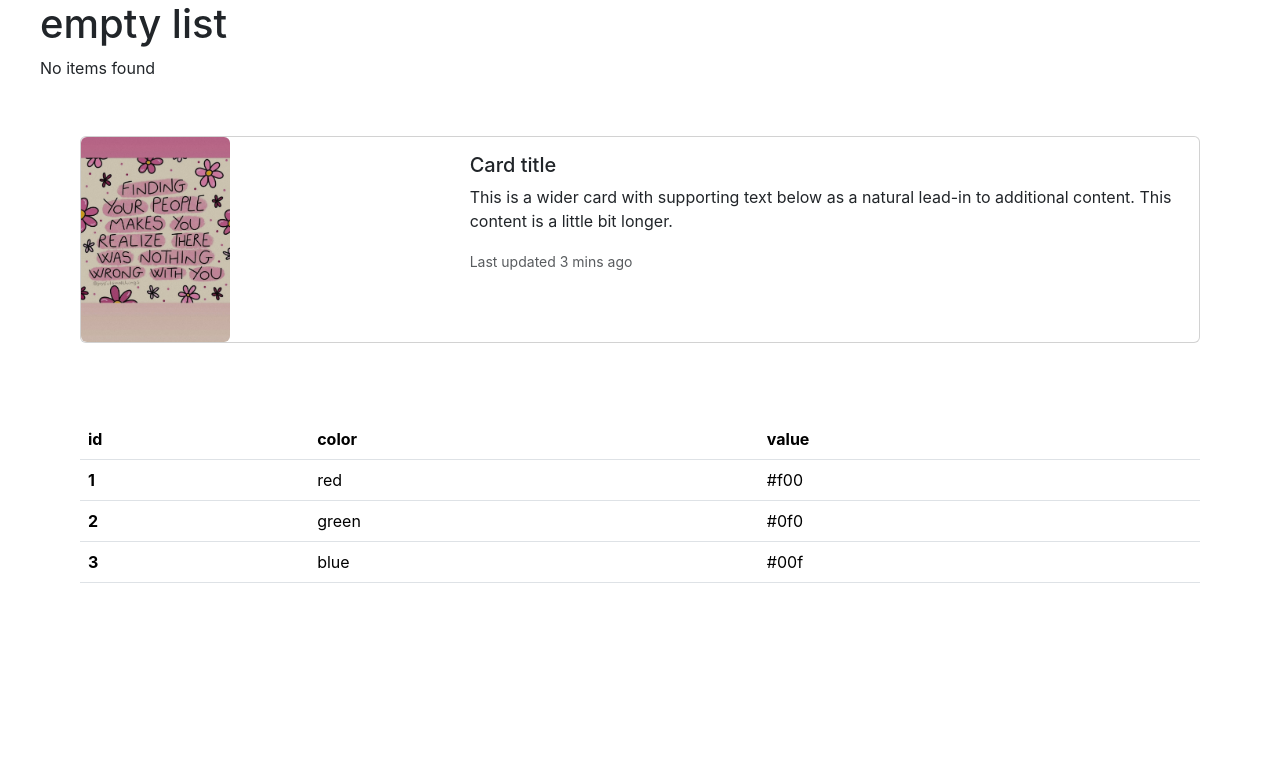
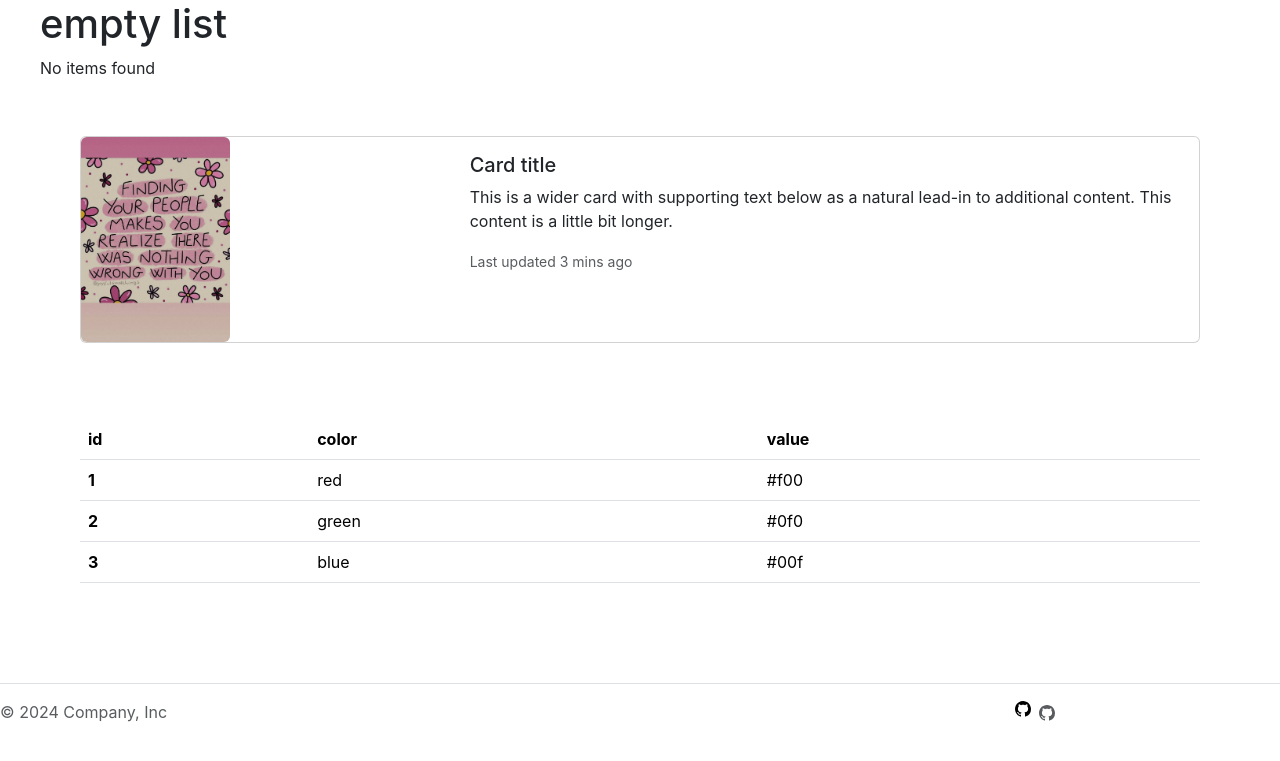
Before and after one commit to JoannaHulek/react_training_2, a React (Create React App) app: page / in a window 1280 px wide. Shown: the part 675-1436 px from the top of the page. Before the commit the page ends 1354 px from the top, so only its background shows below. Built offline with nearby package versions, Linux system fonts and the light colour scheme.

Commit message:
footer added

```diff
--- a/src/App.css
+++ b/src/App.css
@@ -1,4 +1,5 @@
 .content {
+  position: relative;
   margin: 20px;
   padding: 20px;
 }
@@ -13,6 +14,23 @@
   outline: none;
 }
 
+footer {
+  bottom: 0;
+  width: 100%;
+}
+
+a {
+  color: purple;
+  text-decoration: none;
+}
+a:hover {
+  color: plum;
+}
+a:visited {
+  color: purple;
+}
+
+
 @media (prefers-reduced-motion: reduce) {
 
 }
--- a/src/App.tsx
+++ b/src/App.tsx
@@ -9,6 +9,7 @@
 import Table from "./components/Table";
 import listContent from "./components/content/ListContent.json"
 import tableContent from "./components/content/TableContent.json"
+import Footer from "./components/Footer";
 
 
 
@@ -24,7 +25,9 @@
     {renderList()}
     <section id="bio">{AboutMe()}</section>
     <section id="resume"><Table items={tableContent.Col} /></section>
+
     </div>
+    {Footer()}
   </div>)
 }
 
--- /dev/null
+++ b/src/components/Footer.tsx
@@ -0,0 +1,35 @@
+function Footer(){
+    return (
+        <footer className="d-flex flex-wrap justify-content-between align-items-center py-3 my-4 border-top">
+            <div className="col-md-4 d-flex align-items-center">
+                <span className="mb-3 mb-md-0 text-body-secondary">© 2024 Company, Inc</span>
+            </div>
+
+            <ul className="nav col-md-4 justify-content-center list-unstyled d-flex">
+                <li className="ms-3"><a className="text-body-secondary" href="https://github.com/JoannaHulek" target="_blank">
+                    <svg className="bi" width="24" height="24">
+                        <path
+                            d="M8 0C3.58 0 0 3.58 0 8c0 3.54 2.29 6.53 5.47 7.59.4.07.55-.17.55-.38 0-.19-.01-.82-.01-1.49-2.01.37-2.53-.49-2.69-.94-.09-.23-.48-.94-.82-1.13-.28-.15-.68-.52-.01-.53.63-.01 1.08.58 1.23.82.72 1.21 1.87.87 2.33.66.07-.52.28-.87.51-1.07-1.78-.2-3.64-.89-3.64-3.95 0-.87.31-1.59.82-2.15-.08-.2-.36-1.02.08-2.12 0 0 .67-.21 2.2.82.64-.18 1.32-.27 2-.27s1.36.09 2 .27c1.53-1.04 2.2-.82 2.2-.82.44 1.1.16 1.92.08 2.12.51.56.82 1.27.82 2.15 0 3.07-1.87 3.75-3.65 3.95.29.25.54.73.54 1.48 0 1.07-.01 1.93-.01 2.2 0 .21.15.46.55.38A8.01 8.01 0 0 0 16 8c0-4.42-3.58-8-8-8"/>
+                    </svg>
+                    <svg xmlns="http://www.w3.org/2000/svg" width="16" height="16" fill="currentColor"
+                         className="bi bi-github" viewBox="0 0 16 16">
+                        <path
+                            d="M8 0C3.58 0 0 3.58 0 8c0 3.54 2.29 6.53 5.47 7.59.4.07.55-.17.55-.38 0-.19-.01-.82-.01-1.49-2.01.37-2.53-.49-2.69-.94-.09-.23-.48-.94-.82-1.13-.28-.15-.68-.52-.01-.53.63-.01 1.08.58 1.23.82.72 1.21 1.87.87 2.33.66.07-.52.28-.87.51-1.07-1.78-.2-3.64-.89-3.64-3.95 0-.87.31-1.59.82-2.15-.08-.2-.36-1.02.08-2.12 0 0 .67-.21 2.2.82.64-.18 1.32-.27 2-.27s1.36.09 2 .27c1.53-1.04 2.2-.82 2.2-.82.44 1.1.16 1.92.08 2.12.51.56.82 1.27.82 2.15 0 3.07-1.87 3.75-3.65 3.95.29.25.54.73.54 1.48 0 1.07-.01 1.93-.01 2.2 0 .21.15.46.55.38A8.01 8.01 0 0 0 16 8c0-4.42-3.58-8-8-8"/>
+                    </svg>
+                </a></li>
+                <li className="ms-3"><a className="text-body-secondary" href="#">
+                    <svg className="bi" width="24" height="24">
+                        <use href="#instagram"></use>
+                    </svg>
+                </a></li>
+                <li className="ms-3"><a className="text-body-secondary" href="#">
+                    <svg className="bi" width="24" height="24">
+                        <use href="#facebook"></use>
+                    </svg>
+                </a></li>
+            </ul>
+        </footer>
+    )
+}
+
+export default Footer
```
